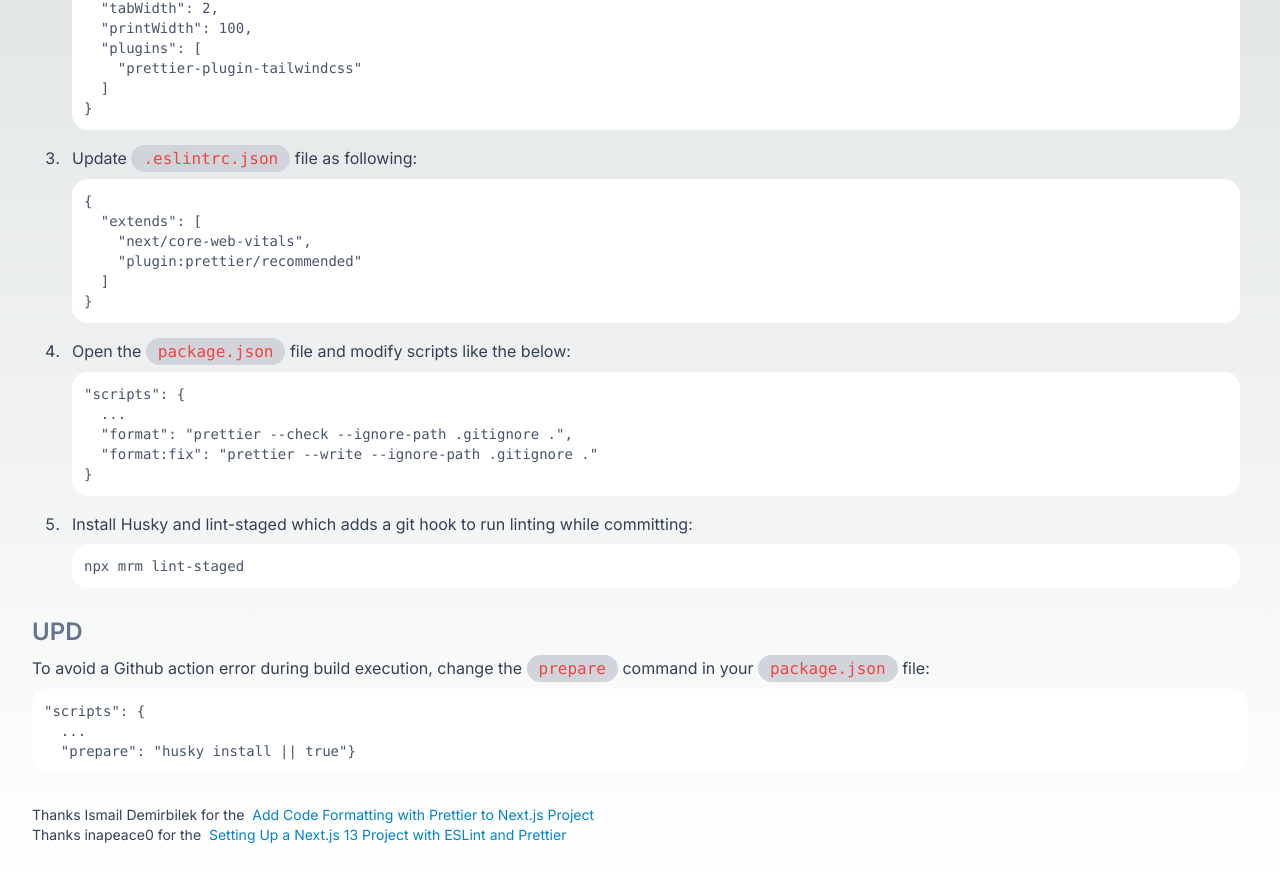
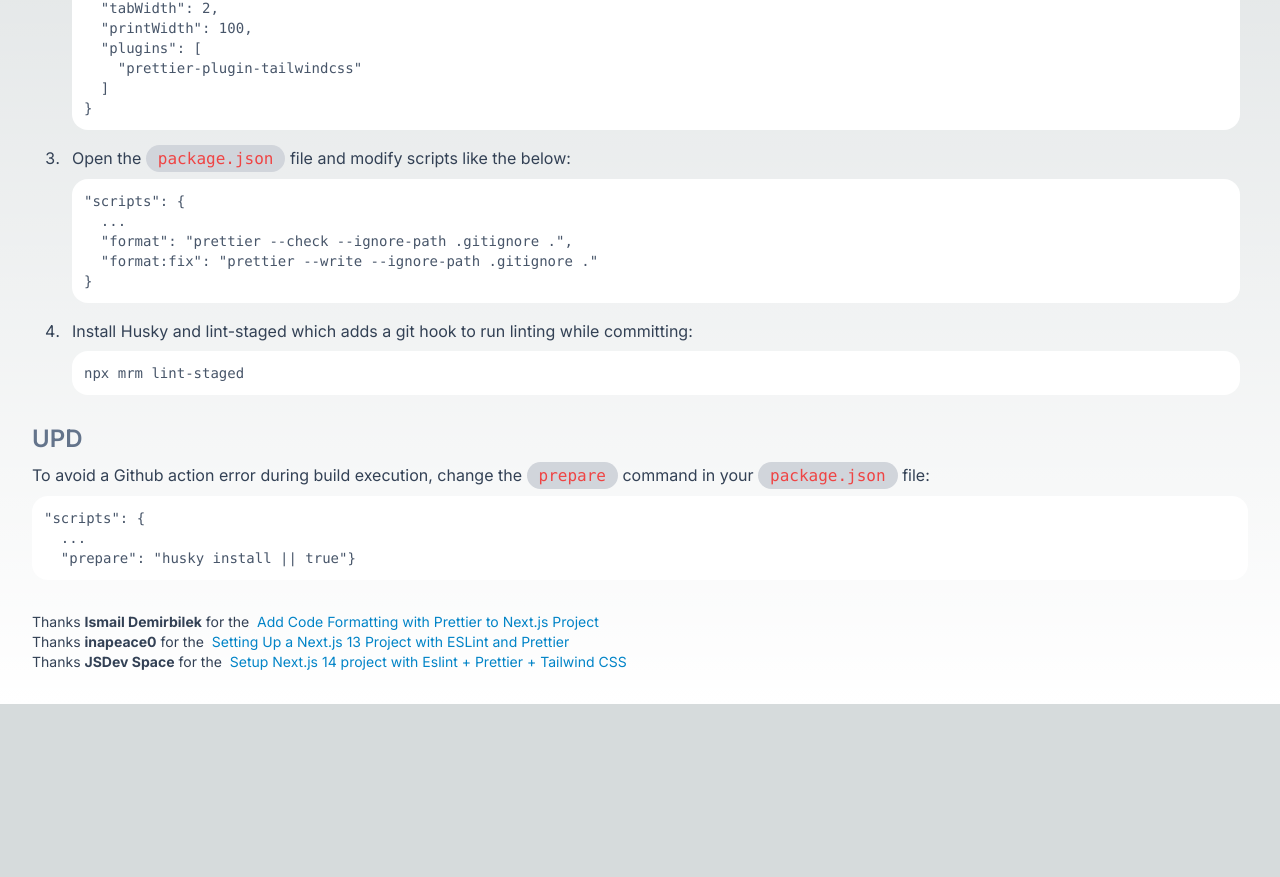
Before and after one commit to nickburdo/nickburdo.github.io, a Next.js app: page /how-to/add-prettier-to-nextjs-project in a window 1280 px wide. Shown: the part 435-1312 px from the top of the page. After the commit the page ends 1139 px from the top, so only its background shows below. Built offline with nearby package versions, Linux system fonts and the light colour scheme.

Commit message:
Update `Add prettier...` article

```diff
--- a/src/components/how-to/AddPrettierToNextjsProject.tsx
+++ b/src/components/how-to/AddPrettierToNextjsProject.tsx
@@ -23,19 +23,6 @@ export default function AddPrettierToNextjsProject() {
   "printWidth": 100,
   "plugins": [
     "prettier-plugin-tailwindcss"
-  ]
-}`
-          }</pre>
-        </li>
-
-        <li className="px-2 py-1">
-          Update <code>.eslintrc.json</code> file as following:
-          {/* prettier-ignore */}
-          <pre>{
-            `{
-  "extends": [
-    "next/core-web-vitals",
-    "plugin:prettier/recommended"
   ]
 }`
           }</pre>
@@ -70,7 +57,7 @@ export default function AddPrettierToNextjsProject() {
   "prepare": "husky install || true"}`}</pre>
 
       <p className="mt-8 text-sm">
-        Thanks Ismail Demirbilek for the &nbsp;
+        Thanks <strong>Ismail Demirbilek</strong> for the &nbsp;
         <a
           className="link"
           target="_blank"
@@ -82,7 +69,7 @@ export default function AddPrettierToNextjsProject() {
       </p>
 
       <p className="text-sm">
-        Thanks inapeace0 for the &nbsp;
+        Thanks <strong>inapeace0</strong> for the &nbsp;
         <a
           className="link"
           target="_blank"
@@ -92,6 +79,18 @@ export default function AddPrettierToNextjsProject() {
           Setting Up a Next.js 13 Project with ESLint and Prettier
         </a>
       </p>
+
+      <p className="text-sm">
+        Thanks <strong>JSDev Space</strong> for the &nbsp;
+        <a
+          className="link"
+          target="_blank"
+          rel="noopener noreferrer"
+          href="https://dev.to/jsdevspace/setup-nextjs-14-project-with-eslint-prettier-tailwind-css-226j"
+        >
+          Setup Next.js 14 project with Eslint + Prettier + Tailwind CSS
+        </a>
+      </p>
     </div>
   );
 }
```
Also changed, not shown: 1 other file (tests, documents, lock files or other folders).
